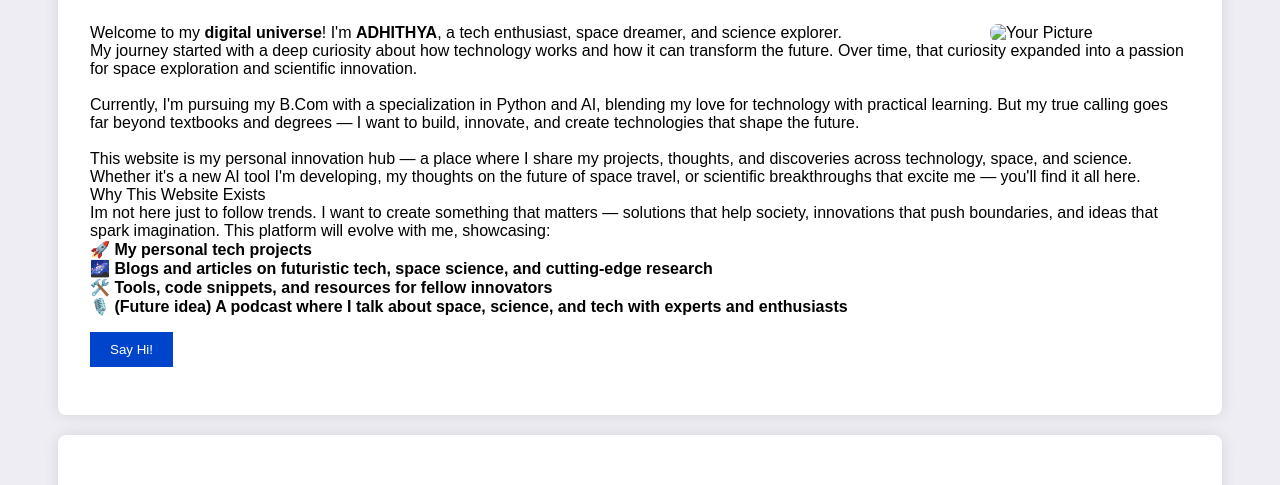
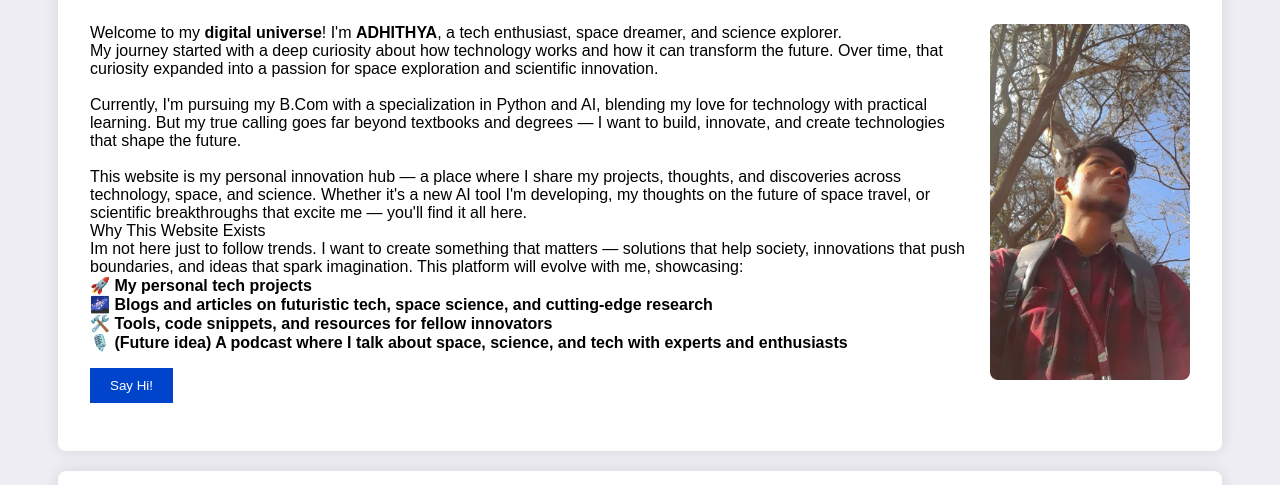
Before and after one commit to starboysine/portfolio, a plain HTML site: page index.html in a window 1280 px wide. Shown: the part 315-800 px from the top of the page. Drawn offline with Linux system fonts and the light colour scheme; files whose address does not match are found by name.

Commit message:
Update index.html

```diff
--- a/index.html
+++ b/index.html
@@ -380,7 +380,7 @@
 
     <section id="about">
         <h2>About Me</h2>
-        <p><img src="images/profile-pic.png" alt="Your Picture" style="float: right; width: 200px; border-radius: 8px; margin-left: 20px;">
+        <p><img src="profile-pic.png" alt="Your Picture" style="float: right; width: 200px; border-radius: 8px; margin-left: 20px;">
         Welcome to my <b>digital universe</b>! I'm <b>ADHITHYA</b>, a tech enthusiast, space dreamer, and science explorer.<br> My journey started with a deep curiosity about how technology works and how it can transform the future. Over time, that curiosity expanded into a passion for space exploration and scientific innovation.<br>
              <br>Currently, I'm pursuing my B.Com with a specialization in Python and AI, blending my love for technology with practical learning. But my true calling goes far beyond textbooks and degrees — I want to build, innovate, and create technologies that shape the future.<br>
             <br>This website is my personal innovation hub — a place where I share my projects, thoughts, and discoveries across technology, space, and science. Whether it's a new AI tool I'm developing, my thoughts on the future of space travel, or scientific breakthroughs that excite me — you'll find it all here. <br>Why This Website Exists
```
